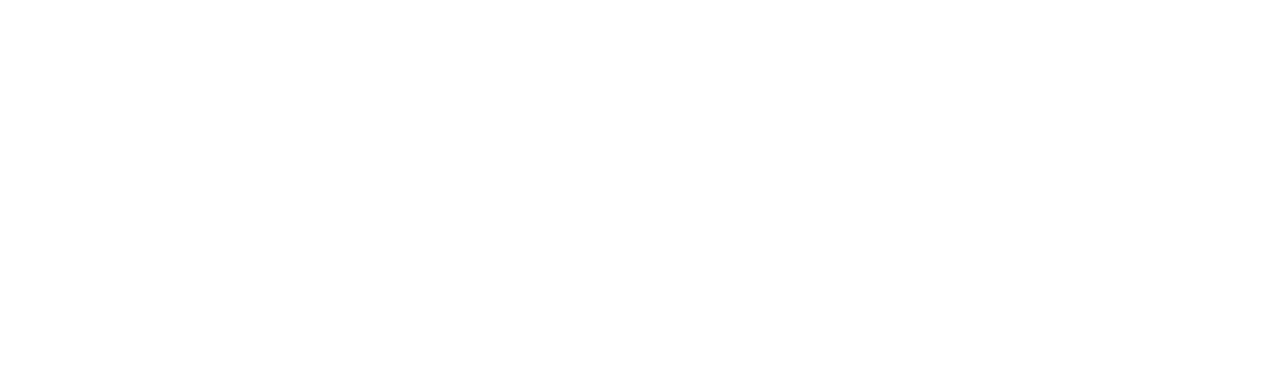
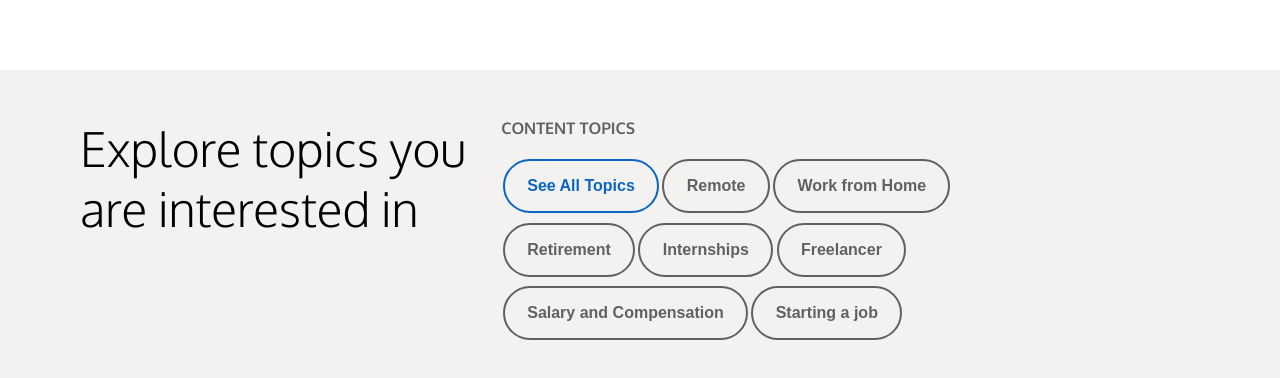
Before and after one commit to saurabhmehta1601/linkedin-clone, a Next.js app: page / in a window 1280 px wide. Shown: the part 816-1194 px from the top of the page. Before the commit the page ends 886 px from the top, so only its background shows below. Built offline with nearby package versions, Linux system fonts and the light colour scheme.

Commit message:
feat: complete ExploreTopics component

```diff
--- a/src/components/Button/styles.module.scss
+++ b/src/components/Button/styles.module.scss
@@ -14,7 +14,7 @@
 }
 
 .outlined.secondary {
-  border: 2px solid var(--clr-blue-300);
+  border: 2px solid var(--clr-gray-400);
 }
 
 .primary {
--- /dev/null
+++ b/src/components/ExploreTopics/index.tsx
@@ -0,0 +1,24 @@
+import { Button } from "@Components/exports";
+import React from "react";
+import styles from "./styles.module.scss";
+
+export const ExploreTopics = () => {
+  return (
+    <div className={styles.container}>
+      <div className={styles.heading}>Explore topics you are interested in</div>
+      <div className={styles.topics}>
+        <p>CONTENT TOPICS</p>
+        <div className={styles.topicsList}>
+          <Button>See All Topics</Button>
+          <Button color="secondary">Remote</Button>
+          <Button color="secondary">Work from Home</Button>
+          <Button color="secondary">Retirement</Button>
+          <Button color="secondary">Internships</Button>
+          <Button color="secondary">Freelancer</Button>
+          <Button color="secondary">Salary and Compensation</Button>
+          <Button color="secondary">Starting a job</Button>
+        </div>
+      </div>
+    </div>
+  );
+};
--- /dev/null
+++ b/src/components/ExploreTopics/styles.module.scss
@@ -0,0 +1,23 @@
+.container {
+  background-color: var(--clr-gray-200);
+  display: flex;
+  padding: 3em 5em;
+  .heading {
+    font-size: 3rem;
+    font-weight: 300;
+  }
+  .topics {
+    padding: 0 2em;
+    p {
+      margin-bottom: 1em;
+      font-weight: 600;
+      color: var(--clr-gray-400);
+    }
+    .topicsList {
+      width: 70%;
+      button {
+        margin: 0.3em 0.1em;
+      }
+    }
+  }
+}
--- a/src/components/exports.ts
+++ b/src/components/exports.ts
@@ -1,3 +1,4 @@
+export { ExploreTopics } from "./ExploreTopics";
 export { RightArrowIcon } from "./RightArrowIcon";
 export { WelcomeToCommunity } from "./WelcomeToCommunity";
 export { DesktopView, MobileView } from "./Views";
--- a/src/pages/index.tsx
+++ b/src/pages/index.tsx
@@ -1,4 +1,4 @@
-import { Header, WelcomeToCommunity } from "@Components/exports";
+import { ExploreTopics, Header, WelcomeToCommunity } from "@Components/exports";
 import type { NextPage } from "next";
 
 const IndexPage: NextPage = () => {
@@ -6,6 +6,7 @@
     <>
       <Header />
       <WelcomeToCommunity />
+      <ExploreTopics />
     </>
   );
 };
--- a/src/styles/globals.css
+++ b/src/styles/globals.css
@@ -2,6 +2,7 @@
 
 :root {
   --clr-gray-100: #fff;
+  --clr-gray-200: #f3f2f0;
   --clr-gray-400: rgba(0, 0, 0, 0.6);
   --clr-blue-300: #0a66c2;
   --clr-bg--hover: rgba(0, 0, 0, 0.03);
```
